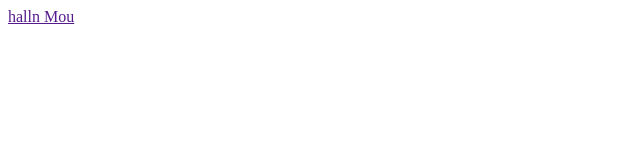
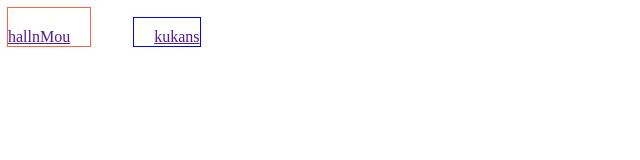
Before and after one commit to sedkol88/test3, a plain HTML site: page index.html in a window 1280 px wide. Shown: the whole page, without its empty margins (0-640 px from the left). Drawn offline with Linux system fonts and the light colour scheme.

Commit message:
test inline-block horisontal margins

```diff
--- a/index.html
+++ b/index.html
@@ -4,8 +4,10 @@
     <meta charset="UTF-8" />
     <meta name="viewport" content="width=device-width, initial-scale=1.0" />
     <title>Document</title>
+    <link rel="stylesheet" href="./styles.css" />
   </head>
   <body>
-    <a href="">halln <span>Mou</span></a>
+    <a class="first" href="">halln<span>Mou</span></a>
+    <a class="second" href="">kukans</a>
   </body>
 </html>
--- /dev/null
+++ b/styles.css
@@ -0,0 +1,15 @@
+.first {
+  display: inline-block;
+  padding-right: 20px;
+  padding-top: 20px;
+  margin-right: 30px;
+  outline: 1px solid tomato;
+}
+
+.second {
+  padding-left: 20px;
+  padding-top: 10px;
+  margin-left: 10px;
+  display: inline-block;
+  outline: 1px solid blue;
+}
```
